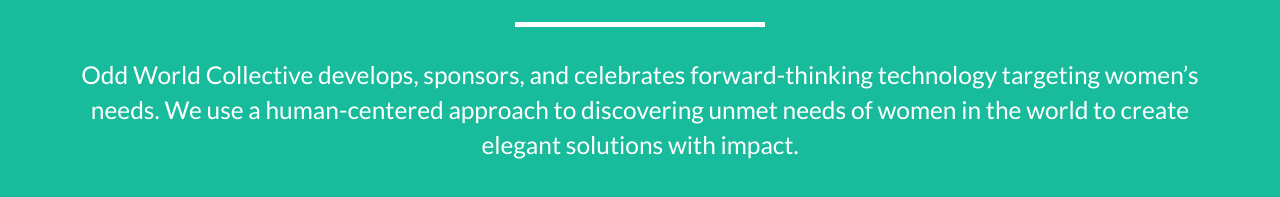
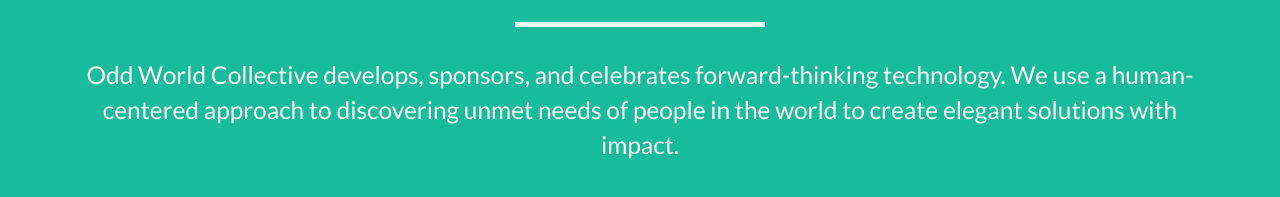
Before and after one commit to oddworldco/landing, a website: page index.html in a window 1280 px wide. Shown: the part 603-800 px from the top of the page. Drawn offline with nearby package versions, Linux system fonts and the light colour scheme.

Commit message:
Update index.html

```diff
--- a/index.html
+++ b/index.html
@@ -76,7 +76,7 @@
                     <div class="intro-text">
 <!--                         <h1 class="name">Start Bootstrap</h1>
  -->                        <hr class="star-light">
-                        <span class="skills">Odd World Collective develops, sponsors, and celebrates forward-thinking technology targeting women’s needs. We use a human-centered approach to discovering unmet needs of women in the world to create elegant solutions with impact.</span>
+                        <span class="skills">Odd World Collective develops, sponsors, and celebrates forward-thinking technology. We use a human-centered approach to discovering unmet needs of people in the world to create elegant solutions with impact.</span>
                     </div>
                 </div>
             </div>
```
